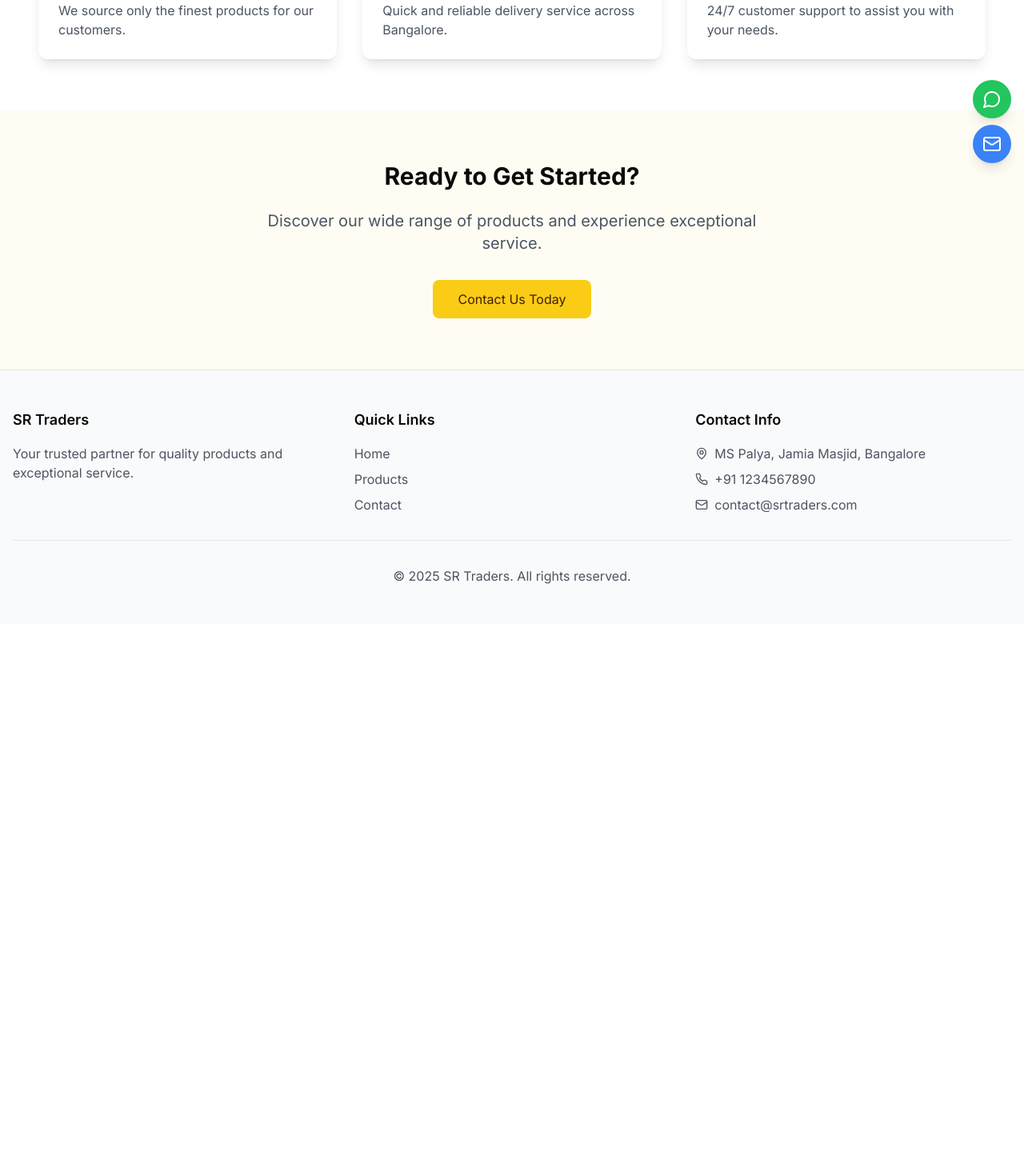
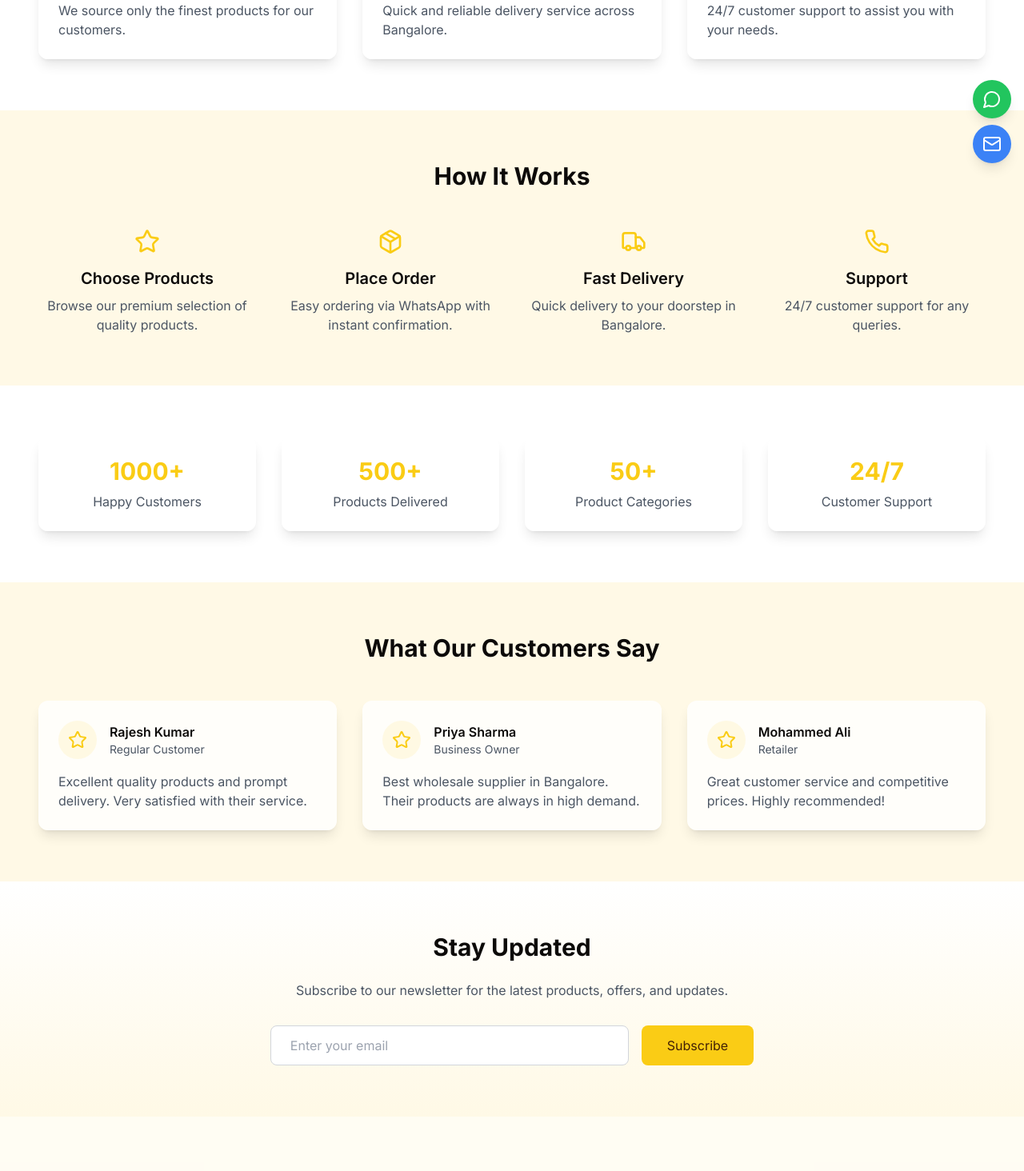
Before and after one commit to FRANNKENSTEINN/trader-space-hub, a React (Vite) app: page / in a window 1280 px wide. Shown: the part 580-2044 px from the top of the page at 80% size. Before the commit the page ends 1360 px from the top, so only its background shows below. Built offline with nearby package versions, Linux system fonts and the light colour scheme.

Commit message:
Enhance website content
Increased the length of website content to improve user experience.  No specific changes to functionality are included.

```diff
--- a/src/pages/Index.tsx
+++ b/src/pages/Index.tsx
@@ -3,6 +3,7 @@ import { Link } from "react-router-dom";
 import Navbar from "../components/Navbar";
 import Footer from "../components/Footer";
 import FloatingContact from "../components/FloatingContact";
+import { Star, Package, Truck, Phone } from "lucide-react";
 
 const Index = () => {
   return (
@@ -64,6 +65,121 @@ const Index = () => {
         </div>
       </section>
 
+      {/* Process Section */}
+      <section className="py-16 px-4 bg-gold-50">
+        <div className="container mx-auto">
+          <h2 className="text-3xl font-bold text-center mb-12">How It Works</h2>
+          <div className="grid grid-cols-1 md:grid-cols-4 gap-8">
+            {[
+              {
+                icon: <Star className="h-8 w-8 text-primary mb-4" />,
+                title: "Choose Products",
+                description: "Browse our premium selection of quality products.",
+              },
+              {
+                icon: <Package className="h-8 w-8 text-primary mb-4" />,
+                title: "Place Order",
+                description: "Easy ordering via WhatsApp with instant confirmation.",
+              },
+              {
+                icon: <Truck className="h-8 w-8 text-primary mb-4" />,
+                title: "Fast Delivery",
+                description: "Quick delivery to your doorstep in Bangalore.",
+              },
+              {
+                icon: <Phone className="h-8 w-8 text-primary mb-4" />,
+                title: "Support",
+                description: "24/7 customer support for any queries.",
+              },
+            ].map((step, index) => (
+              <div key={index} className="text-center">
+                <div className="flex justify-center">{step.icon}</div>
+                <h3 className="text-xl font-semibold mb-2">{step.title}</h3>
+                <p className="text-gray-600">{step.description}</p>
+              </div>
+            ))}
+          </div>
+        </div>
+      </section>
+
+      {/* Statistics Section */}
+      <section className="py-16 px-4">
+        <div className="container mx-auto">
+          <div className="grid grid-cols-1 md:grid-cols-4 gap-8">
+            {[
+              { number: "1000+", label: "Happy Customers" },
+              { number: "500+", label: "Products Delivered" },
+              { number: "50+", label: "Product Categories" },
+              { number: "24/7", label: "Customer Support" },
+            ].map((stat, index) => (
+              <div key={index} className="glass-card p-6 rounded-xl text-center">
+                <div className="text-3xl font-bold text-primary mb-2">{stat.number}</div>
+                <div className="text-gray-600">{stat.label}</div>
+              </div>
+            ))}
+          </div>
+        </div>
+      </section>
+
+      {/* Testimonials Section */}
+      <section className="py-16 px-4 bg-gold-50">
+        <div className="container mx-auto">
+          <h2 className="text-3xl font-bold text-center mb-12">What Our Customers Say</h2>
+          <div className="grid grid-cols-1 md:grid-cols-3 gap-8">
+            {[
+              {
+                name: "Rajesh Kumar",
+                role: "Regular Customer",
+                comment: "Excellent quality products and prompt delivery. Very satisfied with their service.",
+              },
+              {
+                name: "Priya Sharma",
+                role: "Business Owner",
+                comment: "Best wholesale supplier in Bangalore. Their products are always in high demand.",
+              },
+              {
+                name: "Mohammed Ali",
+                role: "Retailer",
+                comment: "Great customer service and competitive prices. Highly recommended!",
+              },
+            ].map((testimonial, index) => (
+              <div key={index} className="glass-card p-6 rounded-xl">
+                <div className="flex items-center mb-4">
+                  <div className="w-12 h-12 bg-primary/10 rounded-full flex items-center justify-center">
+                    <Star className="h-6 w-6 text-primary" />
+                  </div>
+                  <div className="ml-4">
+                    <h3 className="font-semibold">{testimonial.name}</h3>
+                    <p className="text-sm text-gray-600">{testimonial.role}</p>
+                  </div>
+                </div>
+                <p className="text-gray-600">{testimonial.comment}</p>
+              </div>
+            ))}
+          </div>
+        </div>
+      </section>
+
+      {/* Newsletter Section */}
+      <section className="py-16 px-4 bg-gradient-to-b from-white to-gold-50">
+        <div className="container mx-auto max-w-3xl text-center">
+          <h2 className="text-3xl font-bold mb-6">Stay Updated</h2>
+          <p className="text-gray-600 mb-8">
+            Subscribe to our newsletter for the latest products, offers, and updates.
+          </p>
+          <div className="flex flex-col sm:flex-row gap-4 justify-center">
+            <input
+              type="email"
+              placeholder="Enter your email"
+              className="px-6 py-3 rounded-lg border border-gray-300 focus:outline-none focus:ring-2 focus:ring-primary flex-grow max-w-md"
+            />
+            <button className="px-8 py-3 bg-primary text-primary-foreground rounded-lg hover:bg-primary/90 transition-colors">
+              Subscribe
+            </button>
+          </div>
+        </div>
+      </section>
+
       {/* CTA Section */}
       <section className="py-16 px-4 bg-primary/5">
         <div className="container mx-auto text-center">
```
